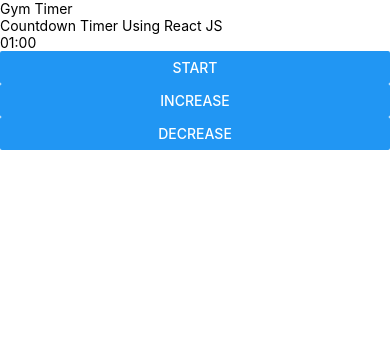
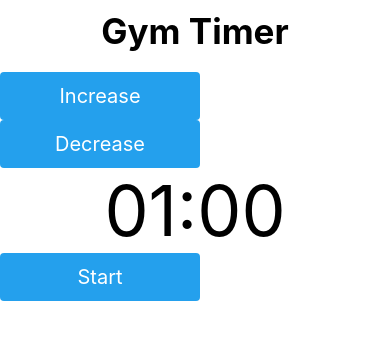
Before and after one commit to CraigMarc/countdownTimer, a React Native app: screen / in a window 390 px wide. Shown: the top 340 px of the page. Built offline with nearby package versions, Linux system fonts and the light colour scheme; what react-native-sound would draw is missing.

Commit message:
added pressable and styles

```diff
--- a/Countdown.js
+++ b/Countdown.js
@@ -10,6 +10,7 @@ import {
   useColorScheme,
   View,
   Button,
+  Pressable,
 } from 'react-native';
 
 
@@ -23,6 +24,36 @@ var buzzer = new Sound('buzzer.wav', Sound.MAIN_BUNDLE, (error) => {
 });
 
 buzzer.setVolume(1);
+
+var styles = StyleSheet.create({
+  title: {
+   fontWeight: 'bold',
+   fontSize: 35,
+   textAlign: 'center',
+   paddingBottom: 20,
+   paddingTop: 10,
+
+  },
+  timer: {
+    fontSize: 70,
+    textAlign: 'center',
+  },
+
+ button: {
+     alignItems: 'center',
+     justifyContent: 'center',
+     paddingVertical: 12,
+     paddingHorizontal: 32,
+     borderRadius: 4,
+     elevation: 3,
+     backgroundColor: '#24A0ed',
+     width: 200,
+   },
+  text: {
+       fontSize: 20,
+       color: 'white',
+     },
+});
 
 
 const Countdown = (props) => {
@@ -186,14 +217,34 @@ if (startTime.current != 60) {
 
 return (
     <View>
-        <Text>
+        <Text
+        style={styles.title}
+        >
             Gym Timer
         </Text>
-        <Text>Countdown Timer Using React JS</Text>
-        <Text>{timer}</Text>
-        <Button title={button} onPress={onClickReset} />
-        <Button title="Increase" onPress={onClickIncrease} />
-        <Button title="Decrease" onPress={onClickDecrease} />
+        <Pressable
+                    onPress={onClickIncrease}
+                    style={styles.button}
+                    >
+                    <Text style={styles.text}>Increase</Text>
+                    </Pressable>
+
+                <Pressable
+                    onPress={onClickDecrease}
+                    style={styles.button}
+                    >
+                    <Text style={styles.text}>Decrease</Text>
+                    </Pressable>
+
+        <Text style={styles.timer}>{timer}</Text>
+
+        <Pressable
+            onPress={onClickReset}
+            style={styles.button}
+            >
+            <Text style={styles.text}>{button}</Text>
+            </Pressable>
+
     </View>
 );
 
```
